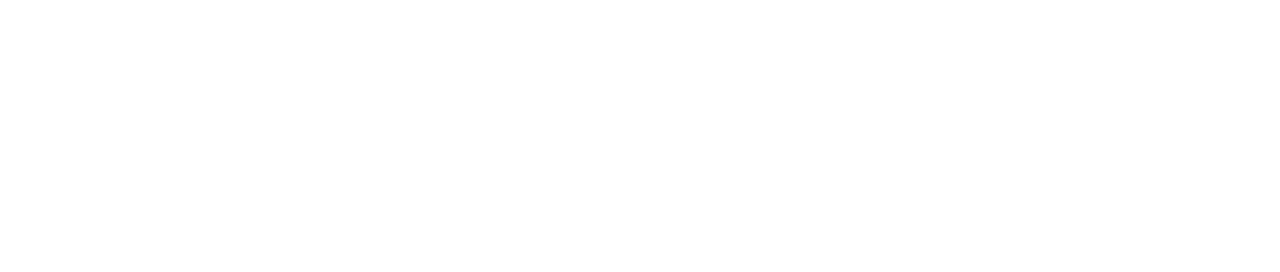
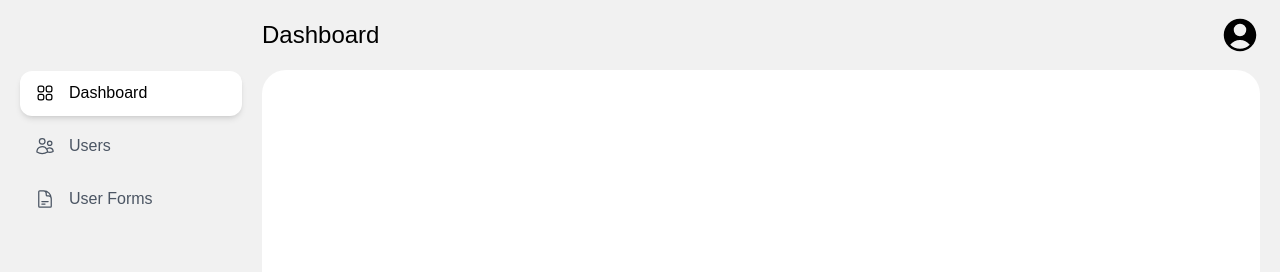
Before and after one commit to Mananpatel08/ems-frontend, a Next.js app: page / in a window 1280 px wide. Shown: the top 272 px of the page. Built offline with nearby package versions, Linux system fonts and the light colour scheme; no server answers.

Commit message:
add dashboard pages

```diff
--- a/package.json
+++ b/package.json
@@ -9,6 +9,7 @@
     "lint": "eslint"
   },
   "dependencies": {
+    "@headlessui/react": "^2.2.9",
     "@heroicons/react": "^2.2.0",
     "@hookform/resolvers": "^5.2.2",
     "@tanstack/react-query": "^5.90.5",
--- /dev/null
+++ b/src/app/forms/page.tsx
@@ -0,0 +1,15 @@
+import { DashboardLayout } from '@/components/ui'
+import React from 'react'
+
+const FormsPage = () => {
+    return (
+        <DashboardLayout>
+            <>
+                <h4 className='font-bold'>Forms Page</h4>
+                <p className='text-gray-500 text-xs'>Cooming Soon</p>
+            </>
+        </DashboardLayout>
+    )
+}
+
+export default FormsPage
--- a/src/app/page.tsx
+++ b/src/app/page.tsx
@@ -1,13 +1,14 @@
+import { DashboardLayout } from '@/components/ui'
 import React from 'react'
 
 const Dashboard = () => {
   return (
-    <>
-      <div className='h-screen w-full flex flex-col justify-center items-center'>
+    <DashboardLayout>
+      <>
         <h4 className='font-bold'>Dashboard Page</h4>
         <p className='text-gray-500 text-xs'>Cooming Soon</p>
-      </div>
-    </>
+      </>
+    </DashboardLayout>
   )
 }
 
--- /dev/null
+++ b/src/app/users/page.tsx
@@ -0,0 +1,15 @@
+import { DashboardLayout } from '@/components/ui'
+import React from 'react'
+
+const UsersPage = () => {
+    return (
+        <DashboardLayout>
+            <>
+                <h4 className='font-bold'>Users Page</h4>
+                <p className='text-gray-500 text-xs'>Cooming Soon</p>
+            </>
+        </DashboardLayout>
+    )
+}
+
+export default UsersPage
--- /dev/null
+++ b/src/components/ui/dashboard-layout.tsx
@@ -0,0 +1,44 @@
+"use client";
+
+import { BadgeCent, BadgeSwissFranc, BaggageClaim, CakeSlice, CarFront, ChevronUpIcon, Lightbulb } from 'lucide-react'
+import Image from 'next/image';
+import React, { useState } from 'react'
+import EMS from '../../../public/logos/light-ens-logo.png'
+import { usePathname, useRouter } from 'next/navigation';
+import Link from 'next/link';
+import { LightBulbIcon } from '@heroicons/react/24/outline';
+import { Menu, MenuButton, MenuItem, MenuItems } from "@headlessui/react";
+import { DashboardSidebar } from './sidebar/sidebar';
+import { DashboardHeader } from './navbar';
+
+export const DashboardLayout = ({
+    children
+}: {
+    children: React.ReactNode
+}) => {
+    const router = useRouter();
+    const pathname = usePathname();
+    const [toggleActive, setToggleActive] = useState(true);
+    const themeChange = true;
+    return (
+        <>
+            <div className='flex bg-[#f1f1f1]'>
+                <DashboardSidebar />
+                <div
+                    className={`${toggleActive
+                        ? "xl:w-[calc(100%-262px)] lg:w-[calc(100%-250px)] w-full"
+                        : "lg:w-[calc(100%-100px)] w-full"
+                        } h-screen overflow-hidden transition-all`}
+                >
+                    <DashboardHeader />
+                    <main className={`main-panel overflow-auto h-[calc(100%-70px)] custom-scrollbar xl:pb-5 sm:pb-4 pb-3 xl:pe-5 sm:pe-4 pe-3`}>
+                        <div className='w-full h-full overflow-hidden flex flex-col justify-center items-center bg-white rounded-3xl'>
+                            {children}
+                        </div>
+                    </main>
+                </div>
+            </div>
+        </>
+
+    )
+}
--- a/src/components/ui/dropdown.tsx
+++ b/src/components/ui/dropdown.tsx
@@ -1,3 +1,5 @@
+"use client";
+
 import { cn } from "@/helpers";
 import { useOutsideClick } from "@/hooks/useOutSideClikDetector";
 import { X } from "lucide-react";
--- a/src/components/ui/index.ts
+++ b/src/components/ui/index.ts
@@ -3,3 +3,5 @@
 export * from './date';
 export * from './dropdown';
 export { default as Spinner } from "./spinner";
+export * from './checkbox';
+export * from './dashboard-layout';
--- /dev/null
+++ b/src/components/ui/navbar.tsx
@@ -0,0 +1,81 @@
+"use client";
+
+import React, { FC } from 'react'
+import Link from 'next/link';
+import { usePathname } from 'next/navigation';
+import { Menu, MenuButton, MenuItem, MenuItems } from "@headlessui/react";
+import { UserCircleIcon } from '@heroicons/react/24/solid';
+
+type Props = {
+}
+export const DashboardHeader: FC<Props> = ({
+}) => {
+    const themeChange = true;
+    const pathname = usePathname();
+    const ActiveTitle =
+        pathname === "/"
+            ? "Dashboard"
+            : pathname === "/users"
+                ? "Users"
+                : "Forms";
+    return (
+        <>
+
+            <div
+                className={`${themeChange ? "bg-[#f1f1f1]" : "bg-[#f1f1f1]"
+                    } py-4 xl:pe-5 sm:pe-4 pe-3 flex justify-between items-center h-[70px]`}
+            >
+
+                <h1 className='text-2xl font-medium transition-all'>
+                    {ActiveTitle}
+                </h1>
+
+                <div className="flex sm:gap-6 gap-4 items-center">
+                    <Menu as="div" className="relative inline-block text-left">
+                        <div>
+                            <MenuButton className="flex w-full items-center justify-center gap-3 text-sm font-normal text-white outline-0">
+                                {/* <Image
+                                    src={EMS}
+                                    width={30}
+                                    height={30}
+                                    alt="RFNB - Profile image"
+                                    className="max-w-[30px] object-cover border-1 border-solid border-white rounded-full"
+                                /> */}
+                                <UserCircleIcon className="w-10 h-10 text-black" />
+                                {/* <span
+                                    className={`${themeChange ? "text-white" : "text-black"
+                                        } sm:block hidden`}
+                                >
+                                    Manan Patel
+                                </span> */}
+                            </MenuButton>
+                        </div>
+
+                        <MenuItems
+                            transition
+                            className="absolute min-w-[140px] right-0 mt-2 z-10 flex flex-col gap-3 py-4 w-auto origin-top-right rounded-md bg-white shadow-[0px_0px_4px_0px_#c2c2c2] transition focus:outline-hidden data-closed:scale-95 data-closed:transform data-closed:opacity-0 data-enter:duration-100 data-enter:ease-out data-leave:duration-75 data-leave:ease-in"
+                        >
+                            <MenuItem>
+                                <Link
+                                    href="/profile"
+                                    className="block hover:bg-[transparent] px-4 text-sm font-medium text-black data-focus:text-[#d144d6] data-focus:outline-hidden"
+                                >
+                                    Edit Profile
+                                </Link>
+                            </MenuItem>
+                            <MenuItem>
+                                <button
+                                    type="submit"
+                                    className="block w-full px-4 text-left text-sm font-medium text-black data-focus:text-[#d144d6] data-focus:outline-hidden"
+                                >
+                                    Log-out
+                                </button>
+                            </MenuItem>
+                        </MenuItems>
+                    </Menu>
+                </div>
+            </div>
+
+        </>
+    )
+}
--- /dev/null
+++ b/src/components/ui/sidebar/sidebar-menu.tsx
@@ -0,0 +1,56 @@
+"use client";
+
+import Link from "next/link";
+import { usePathname } from "next/navigation";
+import {
+    Squares2X2Icon,
+    UsersIcon,
+    DocumentTextIcon,
+} from "@heroicons/react/24/outline";
+
+type MenuItem = {
+    name: string;
+    href: string;
+    icon: React.ElementType;
+};
+
+const menuItems: MenuItem[] = [
+    { name: "Dashboard", href: "/", icon: Squares2X2Icon },
+    { name: "Users", href: "/users", icon: UsersIcon },
+    { name: "User Forms", href: "/forms", icon: DocumentTextIcon },
+];
+
+export default function SidebarMenu({ toggleActive }: { toggleActive: boolean }) {
+    const pathname = usePathname();
+
+    return (
+        <nav>
+            <ul className="flex flex-col gap-2">
+                {menuItems.map((item) => {
+                    const isActive = pathname === item.href;
+                    const Icon = item.icon;
+
+                    return (
+                        <li key={item.name}>
+                            <Link
+                                href={item.href}
+                                className={`text-base px-3 py-2.5 flex items-center gap-3 rounded-xl transition-all ${isActive
+                                        ? "bg-white shadow-md text-black"
+                                        : "hover:bg-gray-300/25 hover:shadow-sm text-gray-600"
+                                    }`}
+                            >
+                                <span className="w-[25px] h-[25px] rounded-full flex items-center justify-center">
+                                    <Icon className="w-5 h-5" />
+                                </span>
+
+                                <span className={`${toggleActive ? "block" : "lg:hidden"}`}>
+                                    {item.name}
+                                </span>
+                            </Link>
+                        </li>
+                    );
+                })}
+            </ul>
+        </nav>
+    );
+}
--- /dev/null
+++ b/src/components/ui/sidebar/sidebar.tsx
@@ -0,0 +1,39 @@
+"use client";
+
+import { BadgeCent, BadgeSwissFranc, BaggageClaim, CakeSlice, CarFront, ChevronUpIcon, Lightbulb, LucideLayoutDashboard } from 'lucide-react'
+import Image from 'next/image';
+import React, { useState } from 'react'
+import EMS from '../../../../public/logos/light-ens-logo.png'
+import Link from 'next/link';
+import { usePathname } from 'next/navigation';
+import { DocumentTextIcon, Squares2X2Icon, UsersIcon } from '@heroicons/react/24/outline';
+import SidebarMenu from './sidebar-menu';
+
+export const DashboardSidebar = () => {
+    const [toggleActive, setToggleActive] = useState(true);
+    const themeChange = true;
+    const pathname = usePathname();
+    return (
+        <>
+            <aside
+                className={`${toggleActive
+                    ? "xl:w-[262px] w-[250px] right-[-250px]"
+                    : "lg:w-[100px] w-[250px] right-0"
+                    } h-screen flex flex-col transition-all lg:static fixed z-10`}
+            >
+                <Link
+                    href=""
+                    className="bg-[#f1f1f1] py-4 px-8 w-full lg:flex hidden gap-[10px] items-center h-[70px]"
+                >
+                    {/* <Image src={EMS} width={50} height={50} alt="" /> */}
+                </Link>
+                <div
+                    className={`${themeChange ? "bg-[#f1f1f1]" : "bg-[#f1f1f1]"
+                        } px-[20px] py-1 h-full overflow-y-auto overflow-x-hidden`}
+                >
+                    <SidebarMenu toggleActive={toggleActive} />
+                </div>
+            </aside>
+        </>
+    )
+}
```
Also changed, not shown: 1 other file (tests, documents, lock files or other folders).
